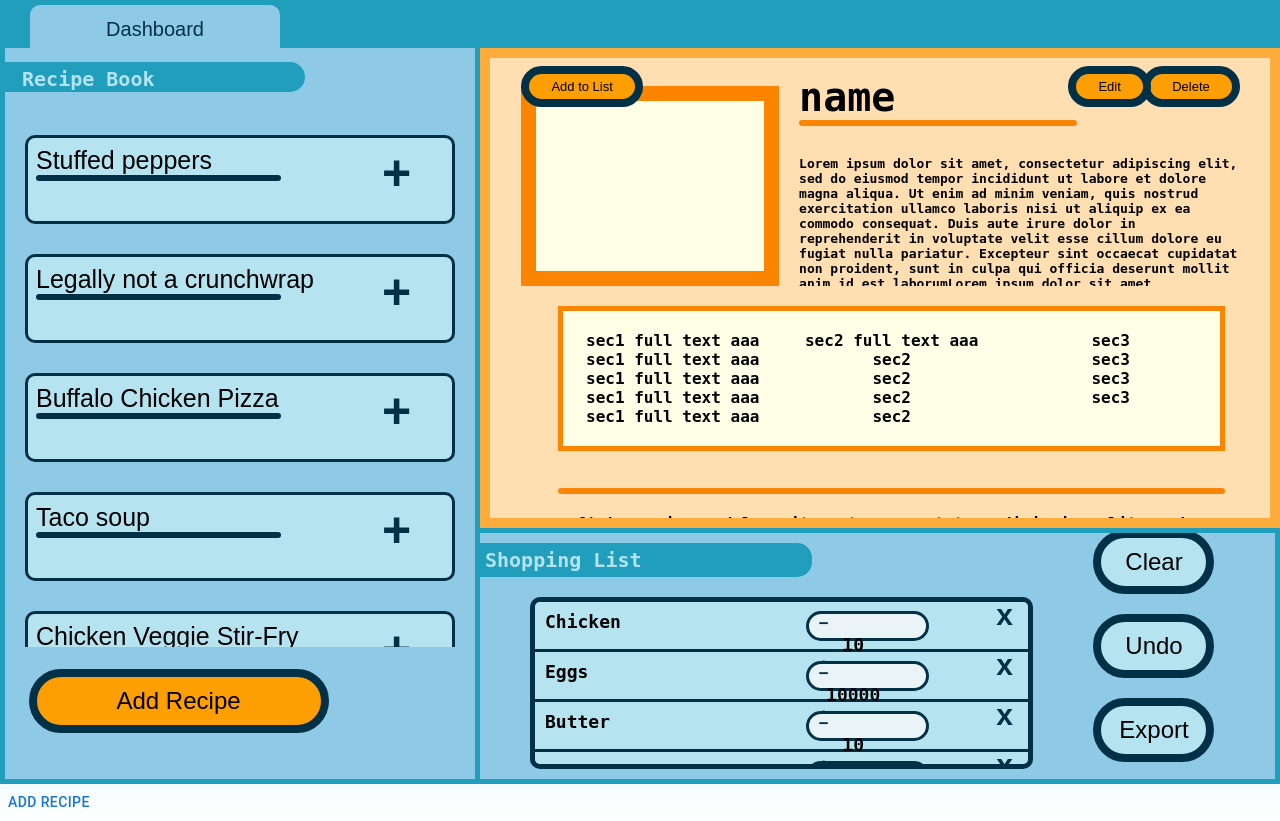
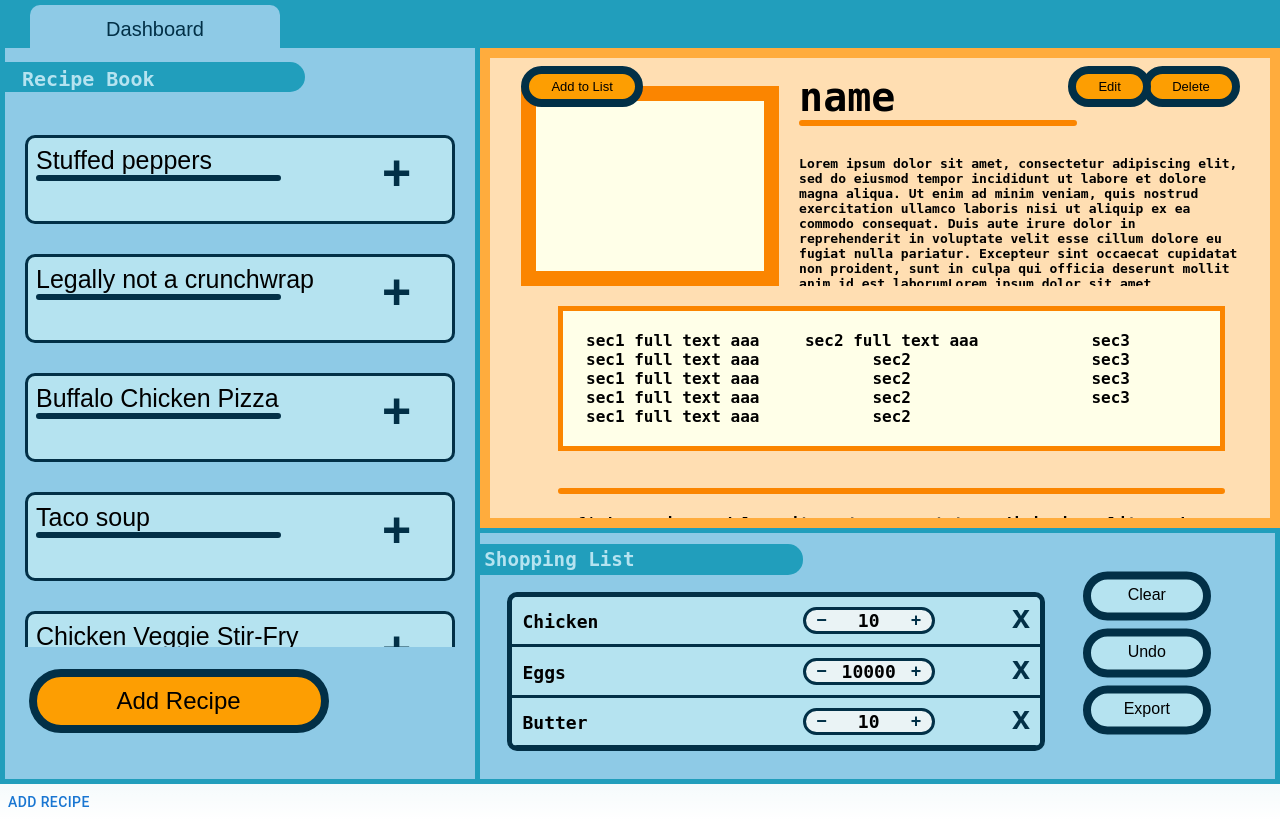
Before and after one commit to TWeiss21/CS458S23-Phood, a Next.js app: page / in a window 1280 px wide. Built offline with nearby package versions, Linux system fonts and the light colour scheme.

Commit message:
Shopping List Update
PHOOD-69 Shopping list had some vertical display issues as well so those have been corrected.

```diff
--- a/styles/dashboard.css
+++ b/styles/dashboard.css
@@ -56,6 +56,7 @@ body{
   }
   .shopping{
     grid-area: shopping;
+    position:relative;
     background-color: #8ecae6;
     border: solid;
     border-width: 5px;
@@ -113,7 +114,7 @@ body{
   }
 
 /*General layout for fullscreen application*/
-@media only screen and (min-width: 768px){
+@media only screen and (min-width: 1000px){
   .layout{
     display: grid;
     grid-template-columns: 1.2fr 1fr 1fr;
--- a/styles/shoppingList.css
+++ b/styles/shoppingList.css
@@ -1,6 +1,7 @@
 .shopGrid{
     width: 100%;
-    height: 100%;
+    position:relative;
+    height: 90%;
     display: grid;
     grid-template-columns: 1fr, auto;
     grid-template-rows: 100%;
@@ -8,63 +9,72 @@
 }
 
 .shopList{
+    position:relative;
+    height:90%;
     grid-area: shopList;
 }
 
 .shopBtns{
     grid-area: shopBtns;
+    height:100%;
     position:relative;
+    padding-top: 10%;
 }
 
 .shopHeader{
     background-color: #219ebc;
     width:60%;
-    margin-top: 10px;
+    margin-top: 2%;
     border-radius:15px;
     border-top-left-radius: 0px;
     border-bottom-left-radius: 0px;
-    font-size: 20px;
-    padding:5px;
+    font-size: 120%;
+    padding:.8%;
     color:#b5e3f0;
 }
 
 .btnSpace{
-    padding-bottom:20px;
+    padding-bottom:3%;
 }
 .shopInteractiveBtns{
     background-color: #b5e3f0;
     border:solid;
     border-color: #023047;
     border-width: 8px;
-    padding:10px;
+    padding:3%;
     width: 50%;
+    height:30%;
+    font-size: 100%;
 }
 
 /*Holds a list of ingredients*/
 .shopListContainer{
-    position: relative;
+    position: absolute;
     background-color: #b5e3f0;
     border:solid;
     border-width: 5px;
     border-color: #023047;
-    margin-left: 50px;
-    margin-top:20px;
+    margin-left: 5%;
+    margin-top:3%;
     border-radius: 10px;
-    height:70%;
+    height:80%;
+    width:100%;
     overflow-y: scroll;
 }
 
 /*Holds an individual ingredient*/
 .ingredItem{
-    height:50px;
-    padding-bottom: 30px;
+    position: relative;
+    padding-bottom: 7%;
+    padding-top: 2%;
     border-bottom:solid;
     border-color: #023047;
     font-size: large;
 }
 /*Ingredient information*/
 .ingredName{
-    padding-left: 10px;
+    padding-left: 2%;
+    padding-top:.8%;
     width:55%;
     float: left;
     overflow-x: hidden;
@@ -77,7 +87,8 @@
     border:solid;
     border-color:#023047;
     border-radius: 25px;;
-    height: 30px;
+    height: 10%;
+    font-size: 100%;
 }
 .incDecQty{
     float: left;
@@ -86,34 +97,34 @@
     border:none;
     border-radius: 50px;
     font-weight: bolder;
-    font-size: 17px;
-    padding-left:5px;
-    padding-right:5px;
+    font-size: 100%;
+    padding-left:1%;
+    padding-right:1%;
     cursor:pointer;
     color:#023047;
 }
 .incDecQty:hover{
-    color: #ffac3d;
+    background-color: #ffac3d;
     transition:.3s;
 }
 
 .incDecQty:active{
-    color: #ffdeb2;
+    background-color: #ffdeb2;
     transform: .3s;
 }
 .numQty{
     float: left;
-    width:88px;
+    width:50%;
 }
 
 .remove{
     position:absolute;
-    top:-13px;
-    right:0px;
-    margin-right: 15px;
+    top:-8px;
+    right:0;
+    margin-right: 2%;
     background-color: transparent;
     border:none;
-    font-size: 30px;
+    font-size: 180%;
     font-weight: bolder;
     cursor:pointer;
     color:#023047;
```
